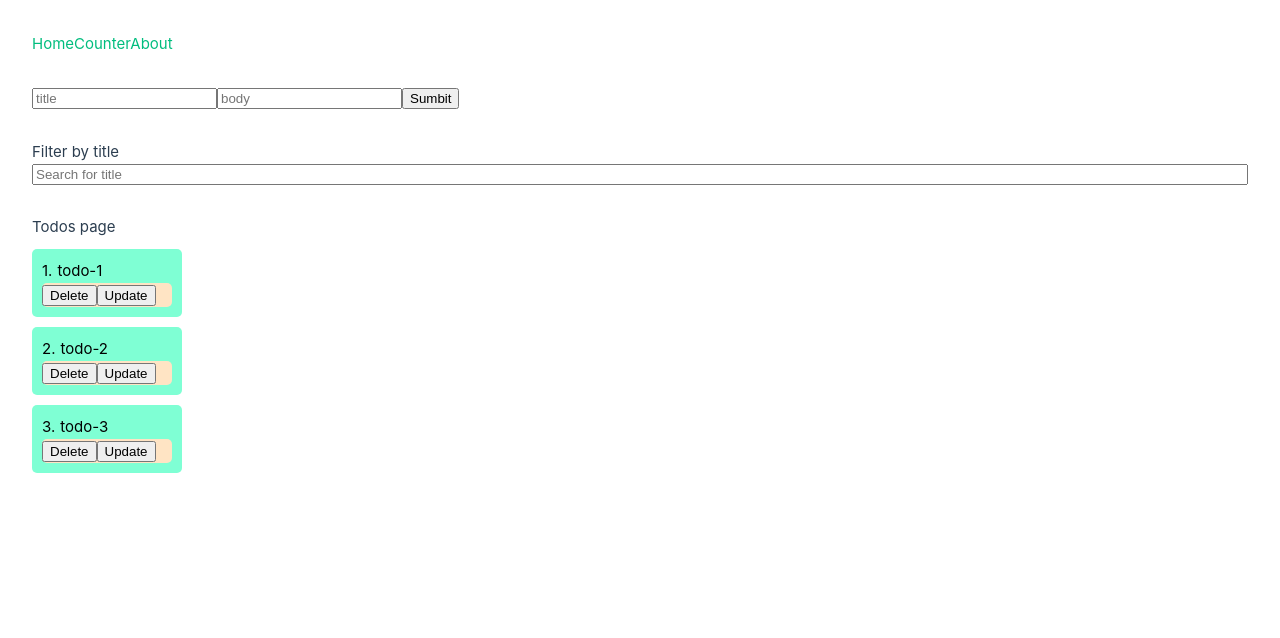
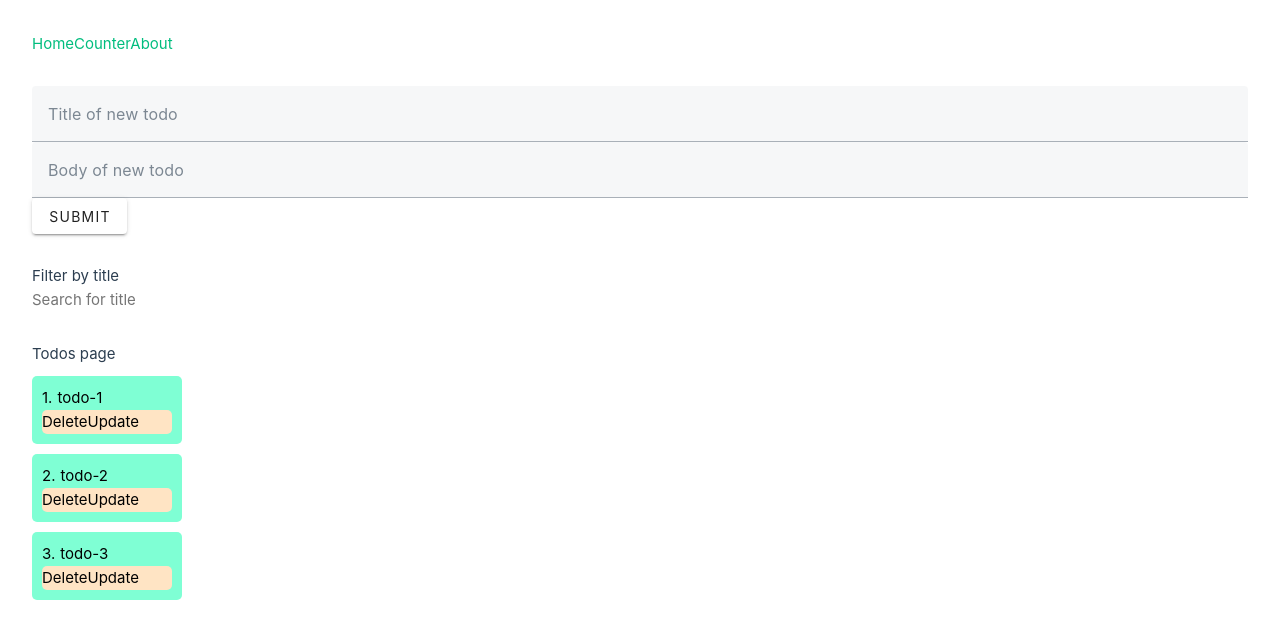
Before and after one commit to Misha158/vue-app, a Vue app: page /counter in a window 1280 px wide. Shown: the top 638 px of the page. Built offline with nearby package versions, Linux system fonts and the light colour scheme.

Commit message:
Added vuetify

```diff
--- a/package.json
+++ b/package.json
@@ -14,7 +14,8 @@
   },
   "dependencies": {
     "vue": "^3.3.4",
-    "vue-router": "^4.2.4"
+    "vue-router": "^4.2.4",
+    "vuetify": "^3.3.19"
   },
   "devDependencies": {
     "@rushstack/eslint-patch": "^1.3.3",
--- a/src/components/FormVue.vue
+++ b/src/components/FormVue.vue
@@ -18,17 +18,12 @@ const addNewTodoHandler = () => {
 
 <template>
   <div :style="{ 'margin-top': '30px' }">
-    <form @submit.prevent="addNewTodoHandler">
-      <input
-        type="text"
-        v-model="title"
-        @input="title = $event.target?.value"
-        placeholder="title"
-      />
-      <input type="text" v-model="body" @input="body = $event.target?.value" placeholder="body" />
+    <v-form @submit.prevent="addNewTodoHandler">
+      <v-text-field v-model="title" label="Title of new todo" required hide-details></v-text-field>
+      <v-text-field v-model="body" label="Body of new todo" required hide-details></v-text-field>
 
-      <button>Sumbit</button>
-    </form>
+      <v-btn type="submit">Submit</v-btn>
+    </v-form>
   </div>
 </template>
 
--- a/src/main.ts
+++ b/src/main.ts
@@ -1,11 +1,25 @@
 import './assets/main.css'
 
 import { createApp } from 'vue'
+
+// Vuetify
+import 'vuetify/styles'
+import { createVuetify } from 'vuetify'
+import * as components from 'vuetify/components'
+import * as directives from 'vuetify/directives'
+
+const vuetify = createVuetify({
+  components,
+  directives,
+})
+
 import App from './App.vue'
 import router from './router'
 
 const app = createApp(App)
 
+app.use(vuetify)
+
 app.use(router)
 
 app.mount('#app')
```
Also changed, not shown: 1 other file (tests, documents, lock files or other folders).
